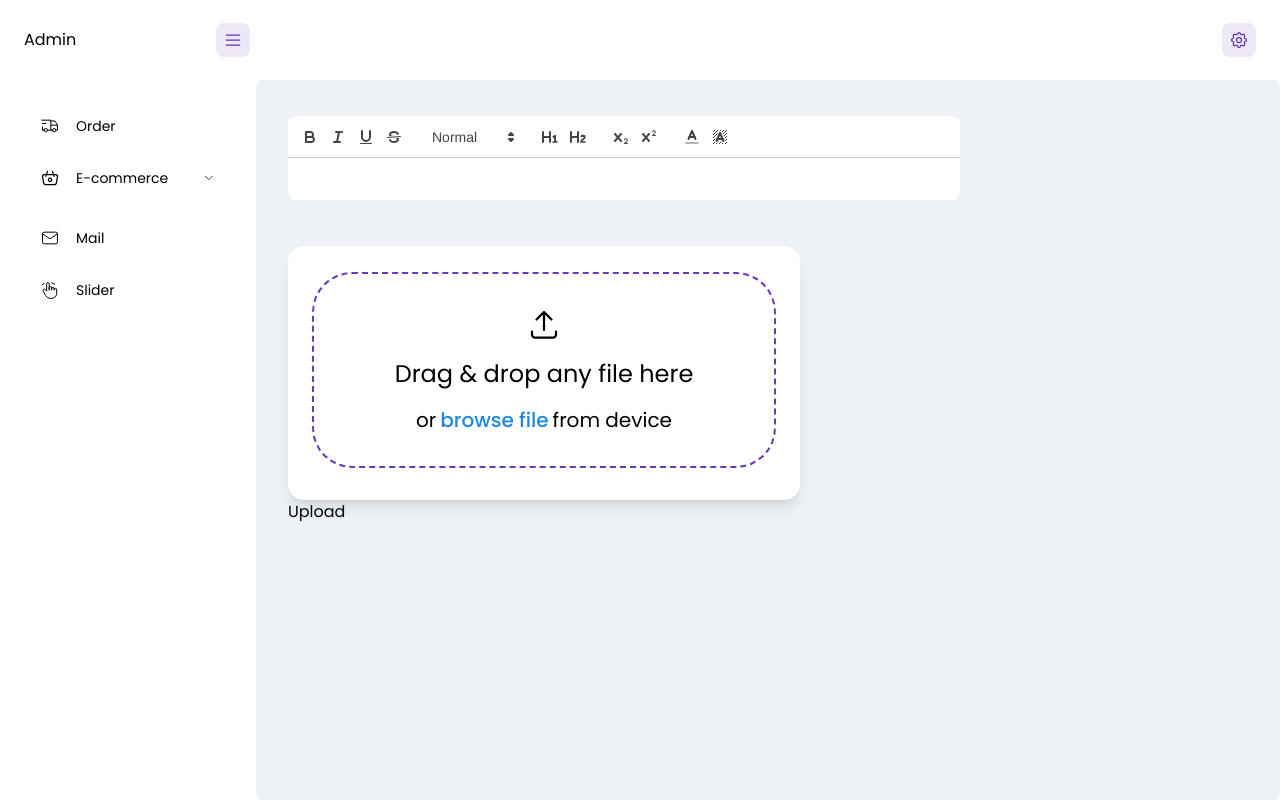
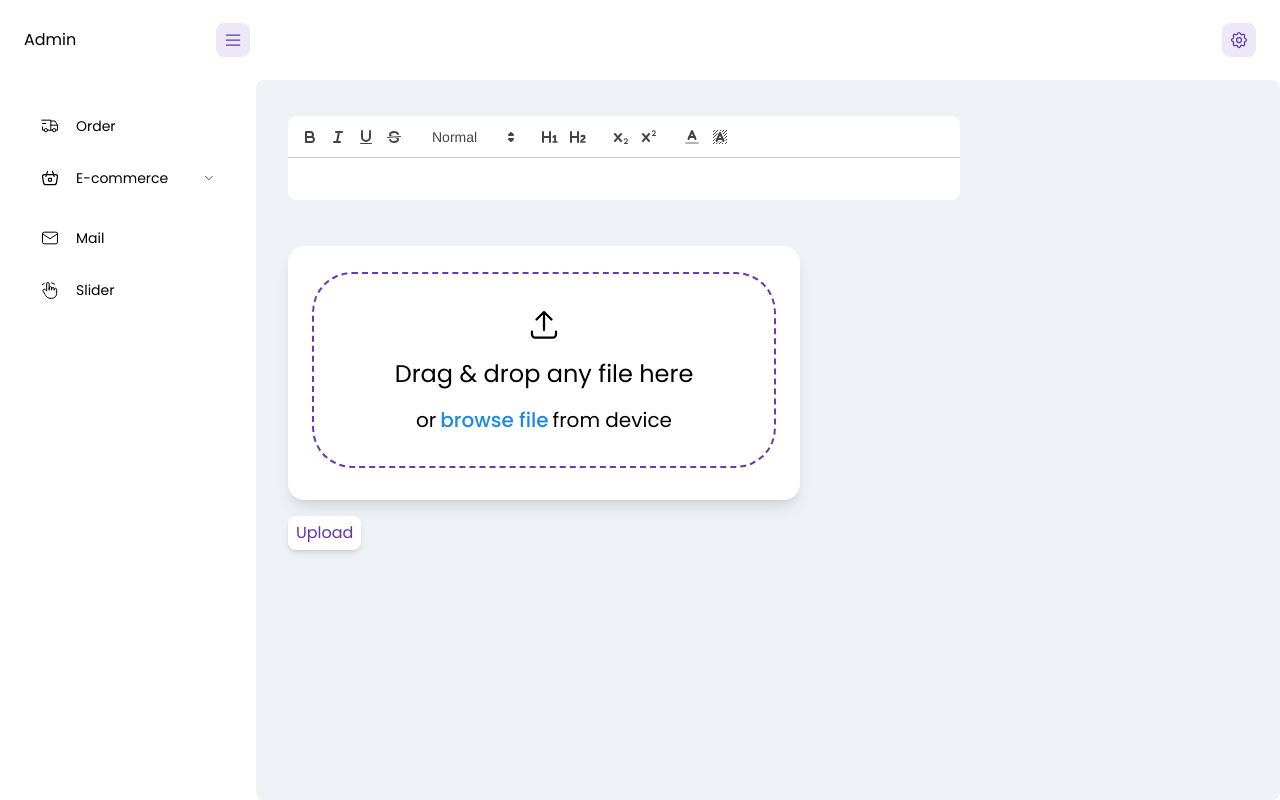
Before and after one commit to AliKarabulut/next-shop, a Next.js app: page /admin/dashboard/slider in a window 1280 px wide. Built offline with nearby package versions, Linux system fonts and the light colour scheme.

Commit message:
Add IconButton component

```diff
--- a/src/app/(admin)/admin/dashboard/slider/page.tsx
+++ b/src/app/(admin)/admin/dashboard/slider/page.tsx
@@ -3,6 +3,7 @@ import { addSlider } from "@/services/slider-services";
 import Quill from "@/components/admin/react-quill";
 import FileInput from "@/ui/input/file-input";
 import { quillCssConverter } from "@/utils/quill-css-converter";
+import IconButton from "@/ui/icon-button";
 
 const Slider = () => {
   const submitHandler = async (event: any) => {
@@ -12,6 +13,7 @@ const Slider = () => {
     data.set("file", event.target.file.files[0]);
     data.set("description", description);
     const response = await addSlider(data);
+
   };
 
   return (
@@ -21,7 +23,7 @@ const Slider = () => {
           <Quill />
           <FileInput name="file" />
         </div>
-        <button type="submit">Upload</button>
+        <IconButton label="Upload" className="bg-white opacity-100 shadow-md mt-4"></IconButton>
       </form>
     </div>
   );
--- a/src/services/slider-services.tsx
+++ b/src/services/slider-services.tsx
@@ -1,5 +1,5 @@
 import axios from "axios";
-import { ToastPromise } from "@/app/utils/toast-promise";
+import { ToastPromise } from "@/utils/toast-promise";
 
 export const getSliders = async (): Promise<any> => {
   const response = await axios.get("/api/product/slider");
--- a/src/ui/icon-button/index.tsx
+++ b/src/ui/icon-button/index.tsx
@@ -1,33 +1,38 @@
 import Link from "next/link";
 
 type IconButtonProps = {
-  children: React.ReactNode;
+  children?: React.ReactNode;
   className?: string;
   disabled?: boolean;
+  label?: string;
   href?: string;
+  type?: "button" | "submit" | "reset";
   onClick?: () => void;
 };
 
-const IconButton: React.FC<IconButtonProps> = ({ children, href, className, disabled, ...props }) => {
+const IconButton: React.FC<IconButtonProps> = ({ children, href, label, className, disabled, type = "submit", ...props }) => {
   return (
     <>
       {href ? (
         <Link
           href={href}
           {...props}
-          className={`w-[34px] h-[34px] duration-300 flex items-center justify-center cursor-pointer rounded-lg text-admin-secondary-dark hover:text-admin-secondary-light bg-admin-secondary-light hover:bg-admin-secondary-main ${className}`}
+          className={`min-w-[34px] min-h-[34px] duration-300 flex items-center justify-center cursor-pointer rounded-lg text-admin-secondary-dark hover:text-admin-secondary-light bg-admin-secondary-light hover:bg-admin-secondary-main ${className}`}
         >
           {children}
+          {label && <span className="px-2">{label}</span>}
         </Link>
       ) : (
         <button
           {...props}
           disabled={disabled}
-          className={`w-[34px] h-[34px] duration-300 flex items-center justify-center cursor-pointer rounded-lg text-admin-secondary-dark hover:text-admin-secondary-light bg-admin-secondary-light hover:bg-admin-secondary-main ${className} ${
+          type={type}
+          className={`min-w-[34px] min-h-[34px] duration-300 flex items-center justify-center cursor-pointer rounded-lg text-admin-secondary-dark hover:text-admin-secondary-light bg-admin-secondary-light hover:bg-admin-secondary-main ${className} ${
             disabled ? "opacity-50 cursor-not-allowed" : ""
           }}`}
         >
           {children}
+          {label && <span className="px-2">{label}</span>}
         </button>
       )}
     </>
```
Also changed, not shown: src/utils/toast-promise/index.tsx (renamed from src/app/utils/toast-promise.tsx).
